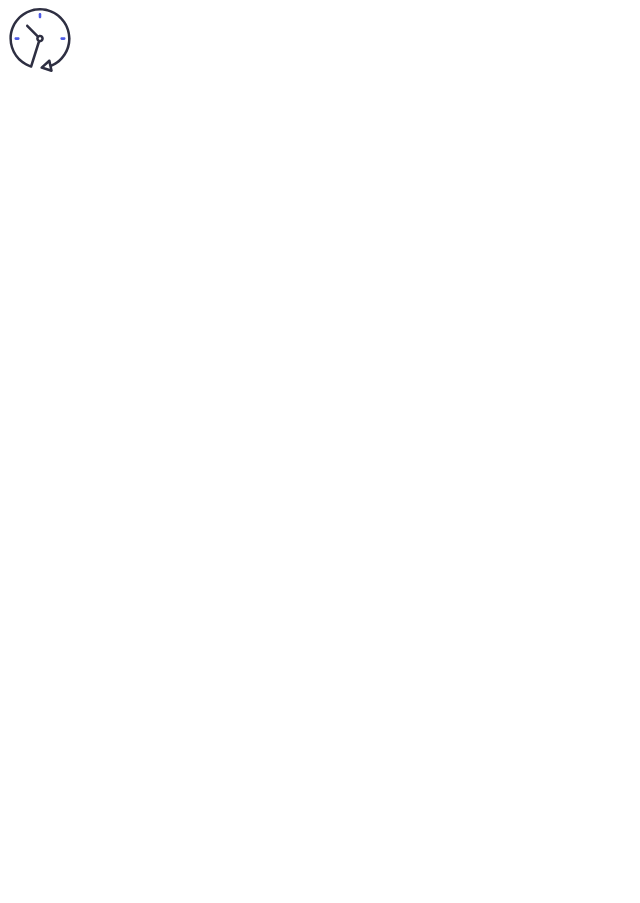
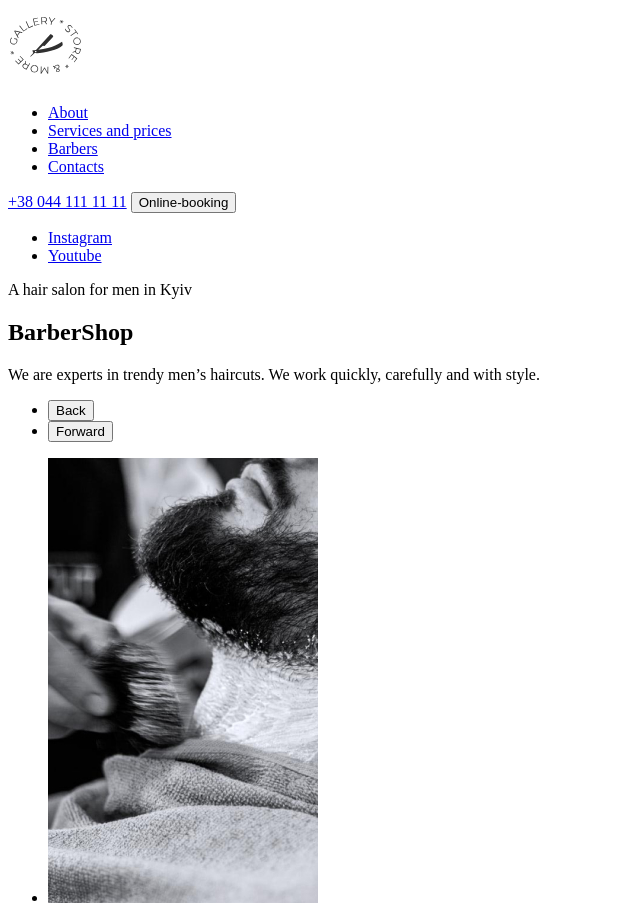
Before and after one commit to Marija-Sokolets/babershop2.0, a plain HTML site: page index.html in a window 1280 px wide. Shown: the top 903 px of the page, without its empty margins (0-640 px from the left). Before the commit the page ends 800 px from the top, so only its background shows below. Drawn offline with Linux system fonts and the light colour scheme.

Commit message:
header, hero, about

```diff
--- a/index.html
+++ b/index.html
@@ -3,20 +3,125 @@
   <head>
     <meta charset="UTF-8" />
     <meta name="viewport" content="width=device-width, initial-scale=1.0" />
-    <title>Barbeshop</title>
+    <title>Barbershop</title>
     <link rel="stylesheet" href="./css/styles.css" />
     <link
       rel="icon"
       type="image/svg"
       sizes="32x32"
-      href="./images/favicon/clock.svg"
+      href="./images/header/logo.svg"
     />
   </head>
   <body>
-    <header></header>
+    <!-- Header section -->
+    <header>
+      <a href="">
+        <img
+          src="./images/header/logo.svg"
+          alt="Barbershop logo"
+          width="76"
+          height="76"
+        />
+      </a>
+      <nav>
+        <ul>
+          <li>
+            <a href="#about">About</a>
+          </li>
+          <li>
+            <a href="#price">Services and prices</a>
+          </li>
+          <li>
+            <a href="#team">Barbers</a>
+          </li>
+          <li>
+            <a href="#contacts">Contacts</a>
+          </li>
+        </ul>
+      </nav>
+      <a href="tel:+38 044 111 11 11">+38 044 111 11 11</a>
+      <button type="button">Online-booking</button>
+    </header>
     <main>
-      <img src="./images/favicon/clock.svg" alt="" />
+      <!-- Hero section -->
+      <section>
+        <ul>
+          <li>
+            <a
+              href="https://Instagram.com"
+              target="_blank"
+              rel="noopener noreferrer"
+              >Instagram</a
+            >
+          </li>
+          <li>
+            <a
+              href="https://youtube.com"
+              target="_blank"
+              rel="noopener noreferrer"
+              >Youtube</a
+            >
+          </li>
+        </ul>
+        <p>A hair salon for men in Kyiv</p>
+        <h1>BarberShop</h1>
+        <p>
+          We are experts in trendy men’s haircuts. We work quickly, carefully
+          and with style.
+        </p>
+        <ul>
+          <li><button type="button">Back</button></li>
+          <li><button type="button">Forward</button></li>
+        </ul>
+      </section>
+      <!-- About section -->
+      <section id="about">
+        <ul>
+          <li>
+            <img
+              src="./images/about/img-1.jpg"
+              alt="Beard trim"
+              width="270"
+              height="445"
+            />
+          </li>
+          <li>
+            <img
+              src="./images/about/img-2.jpg"
+              alt="Straight razor shave"
+              width="270"
+              height="445"
+            />
+          </li>
+        </ul>
+        <p>About</p>
+        <h2>Best Barbershop in your city</h2>
+        <p>
+          If you want to add more confidence to your image, you should visit us.
+        </p>
+        <p>
+          We are a team that never stops at what has been achieved and are
+          thirsty for changes. And when you fall into the hands of our master,
+          you will never be the same again. We are a team that is always "on the
+          same wave" with clients. Therefore, we are always ready to improve
+          everyone who comes to us!
+        </p>
+        <button type="button">Online-booking</button>
+      </section>
+      <!-- Price section -->
+      <section id="price"></section>
+      <!-- Benefits section -->
+      <section></section>
+      <!-- Team section -->
+      <section id="team"></section>
+      <!-- Gallery section -->
+      <section></section>
+      <!-- Booking section -->
+      <section></section>
+      <!-- Contacts section -->
+      <section id="contacts"></section>
     </main>
+    <!-- footer section -->
     <footer></footer>
   </body>
 </html>
```
Also changed, not shown: images/about/img-1.jpg (added), images/about/img-2.jpg (added), images/header/logo.svg (added), 1 other file.
